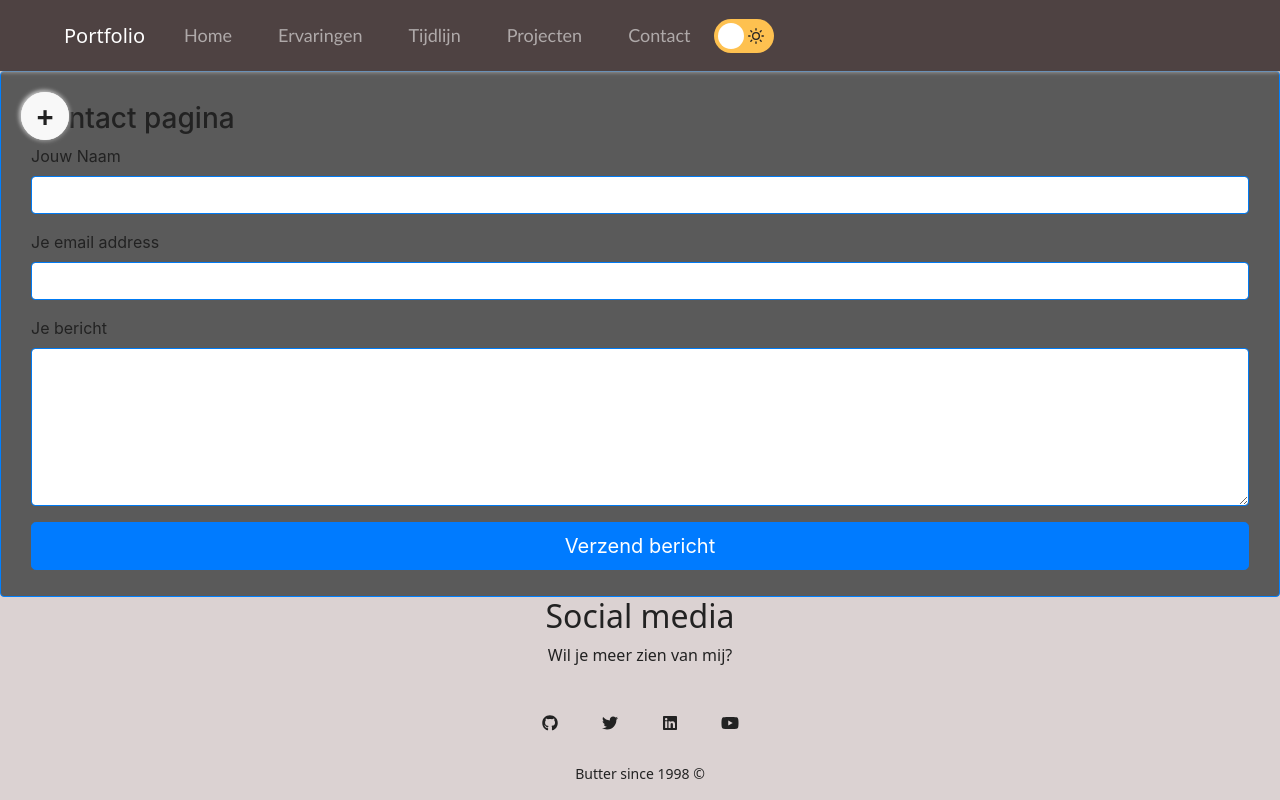
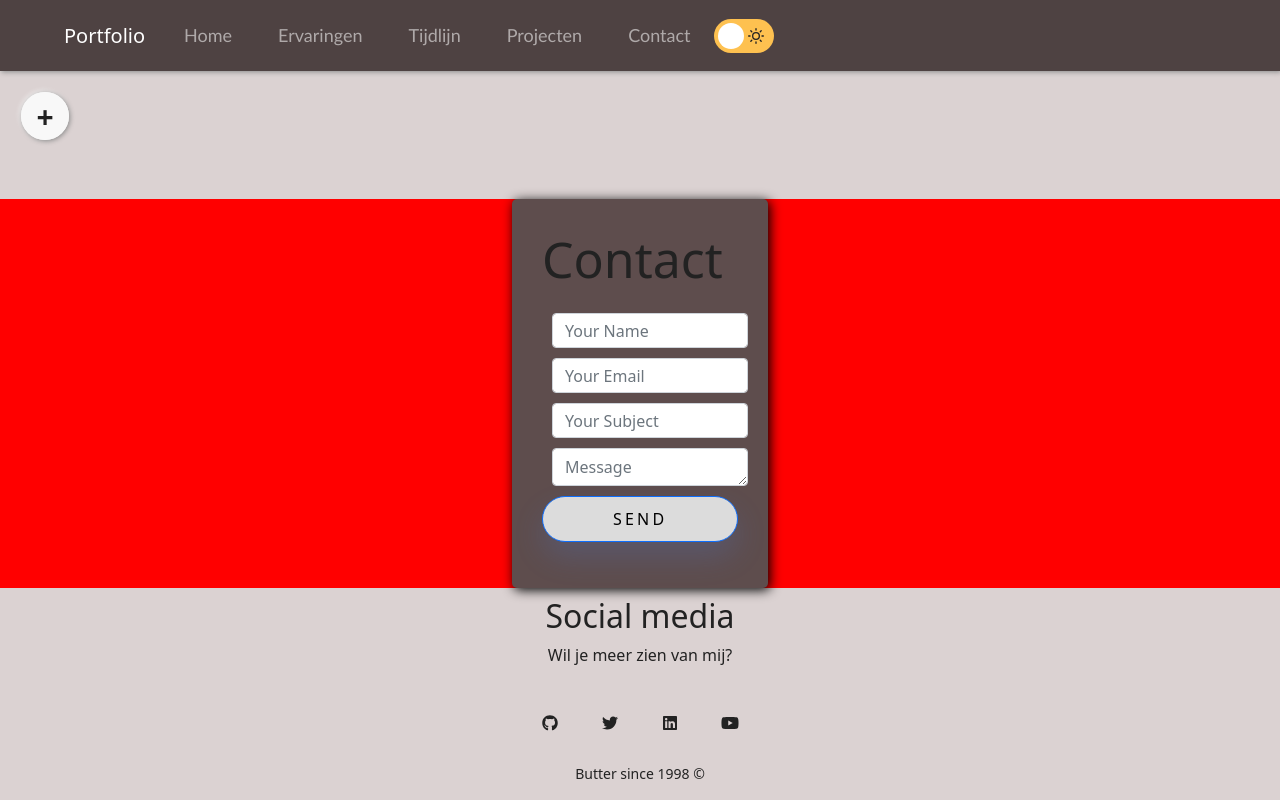
Before and after one commit to bkhaie/Portfolio, a PHP site: page /Contact.html in a window 1280 px wide. Run offline with PHP 8.4, Linux system fonts and the light colour scheme; some libraries are stand-ins or nearby versions; some web fonts are replaced.

Commit message:
Contact page updated
Contact page updated

```diff
--- a/CSS/style.css
+++ b/CSS/style.css
@@ -24,6 +24,7 @@ html{
   --bordbottom: 5px solid rgba(83, 3, 26, 0.712);
   --box-shadow2: 2px 2px 12px rgba(1, 1, 1, 1);
   --trans-background: #383737a9;
+  --contact: #5e4d4d;
 }
 
 [data-theme="dark"] {
@@ -45,6 +46,7 @@ html{
   --bordbottom: 5px solid rgba(117, 51, 70, 0.89);
   --box-shadow2: 2px 2px 12px rgb(209, 209, 209);
   --trans-background: #000000a9;
+  --contact: #1e1e20;
 }
 
 
@@ -1118,3 +1120,45 @@ button:active{
   -webkit-transform: translate3d(-1rem, 0, 0);
           transform: translate3d(-1rem, 0, 0);
 }
+
+/* contact pagina */
+
+.contact-container{
+  position: relative;
+  margin-top: 10%;
+  background-color: red;
+  padding-left: 40%;
+}
+.contact-form-area{
+  background: var(--contact);
+  padding:30px;
+  border-radius:5px;
+  box-shadow: var(--box-shadow2);
+  position: relative;
+
+}
+.contact-form-area form h3{
+  font-size:var(--font-color);
+  font-size: 50px;
+  margin-bottom:24px;
+
+}
+.form-control {
+  height: 35px;
+  margin: 10px;
+  border: none;
+
+}
+.contact-form-area form .contact-btn{
+  background: #dcdcdc;
+  padding: 10px 70px;
+  color: #000000;
+  -webkit-transition: all 0.5s;
+  -moz-transition: all 0.5s;
+  -o-transition: all 0.5s;
+  -ms-transition: all 0.5s;
+  transition: all 0.5s;
+}
+.contact-form-area form .contact-btn:hover{
+  background:#fff;
+}
--- a/Contact.html
+++ b/Contact.html
@@ -168,42 +168,41 @@
 	</div>
 </div>
 
-<div class="fcf-body">								<!--- Contact pagina  -->
+<section id="contact">								<!--- Contact page  -->
 
-    <div id="fcf-form">
-    <h3 class="fcf-h3">Contact pagina</h3>
+	<div id="map"></div>
 
-    <form id="fcf-form-id" class="fcf-form-class" method="post" action="contact-form-process.php">
+	<div class="contact-container">
 
-        <div class="fcf-form-group">
-            <label for="Name" class="fcf-label">Jouw Naam</label>
-            <div class="fcf-input-group">
-                <input type="text" id="Name" name="Name" class="fcf-form-control" required>
-            </div>
-        </div>
+		<!-- Example row of columns -->
+		<div class="row-contact">
+			<div class="col-md-4 col-md-offset-4 col-sm-12 col-xs-12">
+				<div class="contact-form-area">
+					<form>
+						<h3>Contact</h3>
+						<div class="form-group">
+							<input type="text" class="form-control" placeholder="Your Name"  required >
+						</div>
 
-        <div class="fcf-form-group">
-            <label for="Email" class="fcf-label">Je email address</label>
-            <div class="fcf-input-group">
-                <input type="email" id="Email" name="Email" class="fcf-form-control" required>
-            </div>
-        </div>
+						<div class="form-group">
+							<input type="email" class="form-control" placeholder="Your Email" required>
+						</div>
 
-        <div class="fcf-form-group">
-            <label for="Message" class="fcf-label">Je bericht</label>
-            <div class="fcf-input-group">
-                <textarea id="Message" name="Message" class="fcf-form-control" rows="6" maxlength="3000" required></textarea>
-            </div>
-        </div>
+						<div class="form-group">
+							<input type="text" class="form-control" placeholder="Your Subject">
+						</div>
 
-        <div class="fcf-form-group">
-            <button type="submit" id="fcf-button" class="fcf-btn fcf-btn-primary fcf-btn-lg fcf-btn-block">Verzend bericht</button>
-        </div>
+						<div class="form-group">
+							<textarea class="form-control" rows="7" placeholder="Message" required></textarea>
+						</div>
 
-    </form>
-    </div>
-
-</div>
+						<button type="submit" class="btn btn-primary contact-btn">SEND</button>
+					</form>
+				</div>
+			</div>
+		</div>
+	</div> <!-- /container -->
+</section>
 
 </main>
 
```
